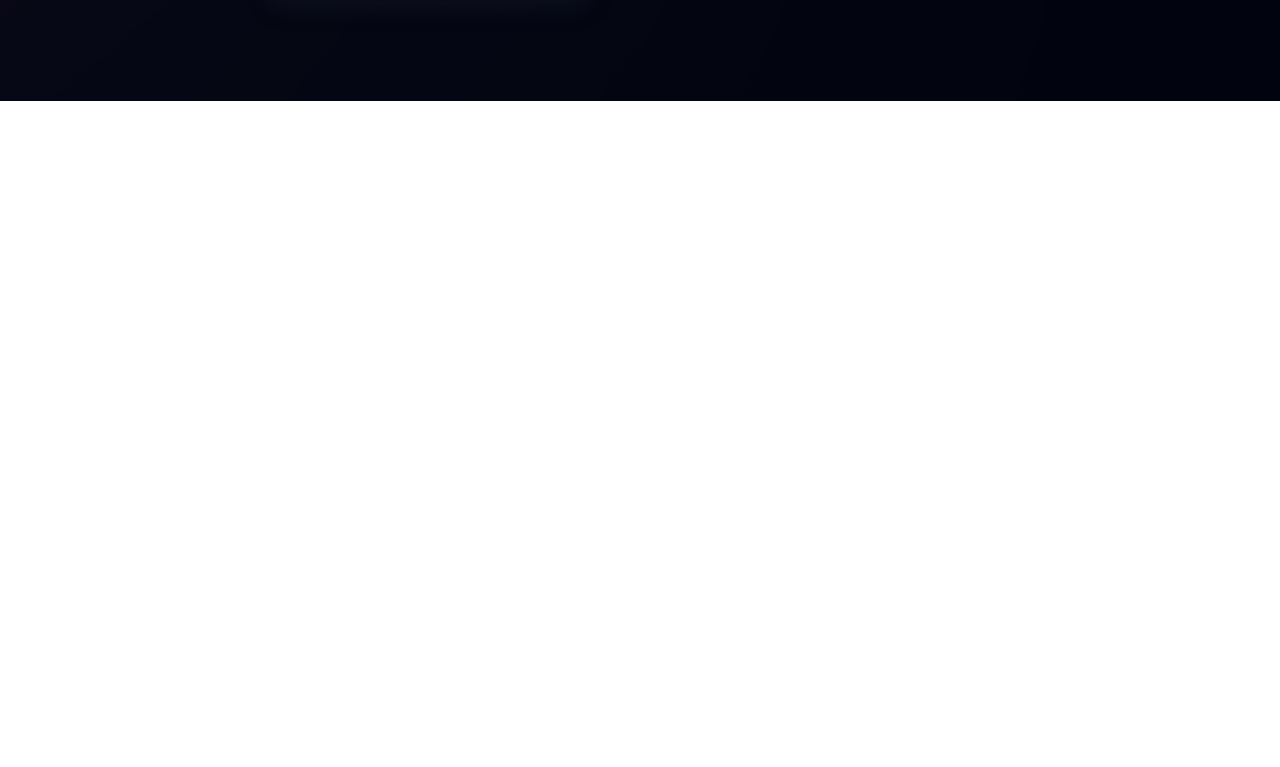
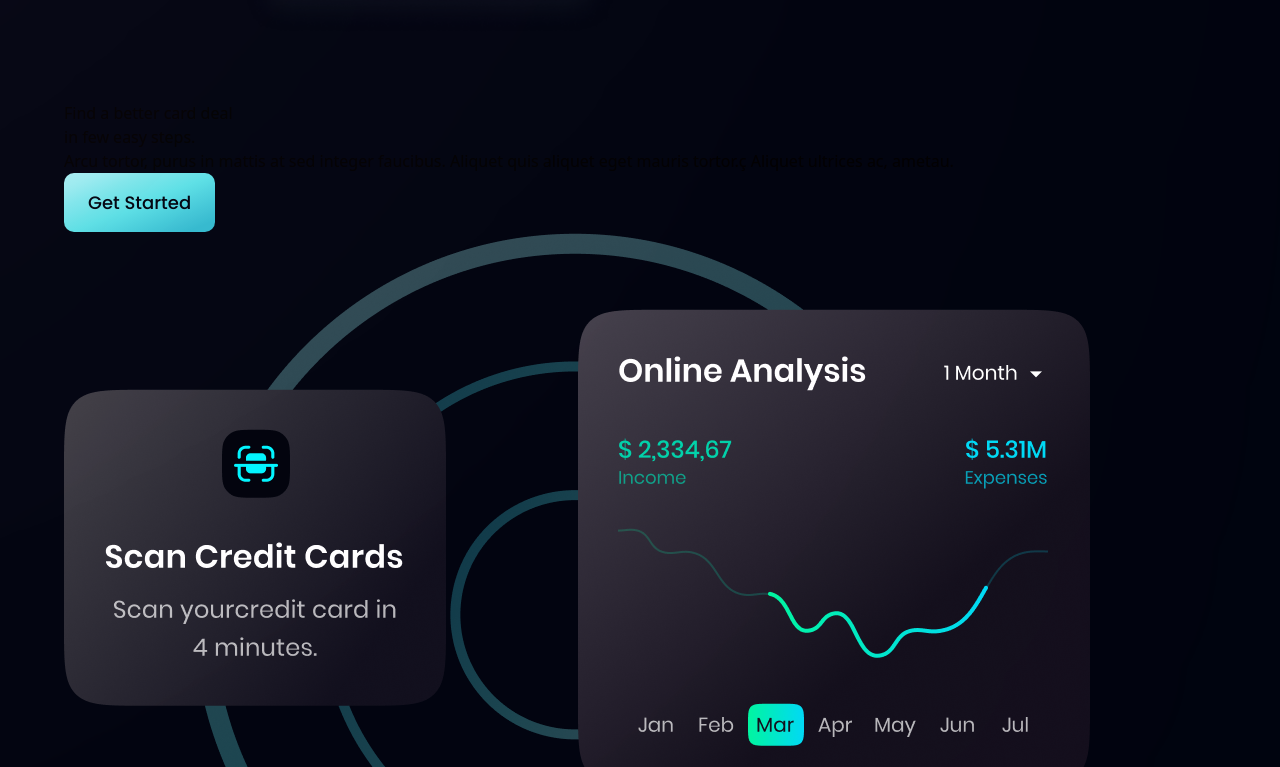
Before and after one commit to vidushalakshan/Bank-Mordern-App, a React (Vite) app: page / in a window 1280 px wide. Shown: the part 2073-2840 px from the top of the page. Before the commit the page ends 2174 px from the top, so only its background shows below. Built offline with nearby package versions, Linux system fonts and the light colour scheme.

Commit message:
aded billing details

```diff
--- a/src/App.jsx
+++ b/src/App.jsx
@@ -5,6 +5,7 @@ import Hero from "./components/Hero";
 import Stats from "./components/Stats";
 import Business from "./components/Business";
 import Billing from "./components/Billing";
+import CardDeal from "./components/CardDeal";
 
 function App() {
   return (
@@ -26,6 +27,7 @@ function App() {
           <Stats />
           <Business />
           <Billing />
+          <CardDeal />
         </div>
       </div>
     </div>
--- /dev/null
+++ b/src/components/CardDeal.jsx
@@ -0,0 +1,29 @@
+import React from "react";
+import Button from "./Button";
+import style, {layout} from "../style";
+import { card } from "../assets";
+
+const CardDeal = () => {
+  return (
+    <section>
+      <div>
+        <h2>
+          Find a better card deal <br />
+          in few easy steps.
+        </h2>
+        <p>
+          Arcu tortor, purus in mattis at sed integer faucibus. Aliquet quis
+          aliquet eget mauris tortor.ç Aliquet ultrices ac, ametau.
+        </p>
+
+        <Button />
+      </div>
+
+      <div>
+        <img src={card} alt="billing" />
+      </div>
+    </section>
+  );
+};
+
+export default CardDeal;
```
